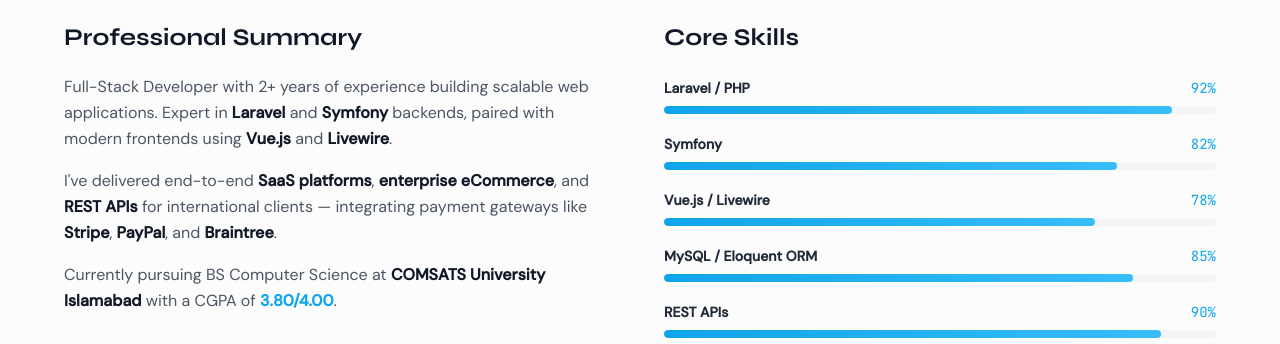
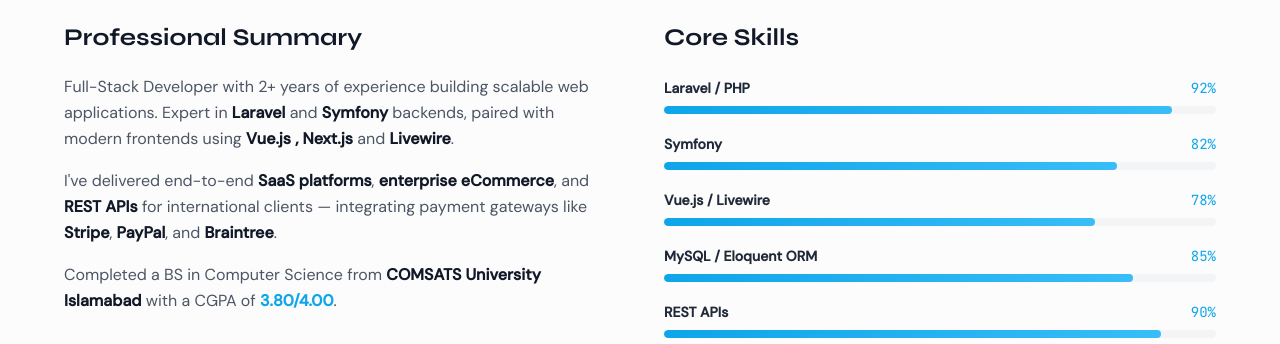
Before and after one commit to MaroofSultan17/maroof-portfolio, a React (Vite) app: page / in a window 1280 px wide. Shown: the part 1100-1444 px from the top of the page. Built offline with nearby package versions, Linux system fonts and the light colour scheme.

Commit message:
content: update degree in About section

```diff
--- a/src/components/About.jsx
+++ b/src/components/About.jsx
@@ -87,7 +87,8 @@
               and{" "}
               <strong className="text-gray-900 dark:text-white">Symfony</strong>{" "}
               backends, paired with modern frontends using{" "}
-              <strong className="text-gray-900 dark:text-white">Vue.js</strong>{" "}
+              <strong className="text-gray-900 dark:text-white">Vue.js , </strong>{" "}
+              <strong className="text-gray-900 dark:text-white">Next.js</strong>{" "}
               and{" "}
               <strong className="text-gray-900 dark:text-white">
                 Livewire
@@ -117,7 +118,7 @@
               .
             </p>
             <p className="text-gray-600 dark:text-gray-400 leading-relaxed">
-              Currently pursuing BS Computer Science at{" "}
+              Completed a BS in Computer Science from{" "}
               <strong className="text-gray-900 dark:text-white">
                 COMSATS University Islamabad
               </strong>{" "}
```
Also changed, not shown: 1 other file (tests, documents, lock files or other folders).
